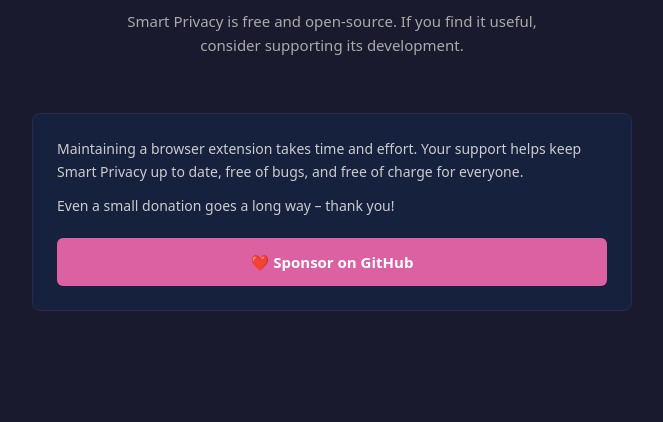
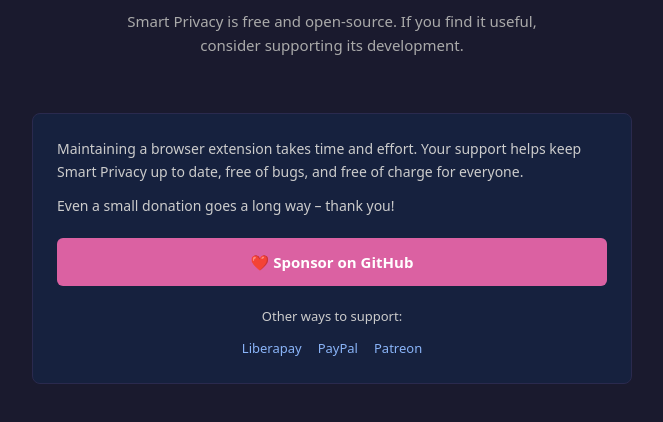
Before and after one commit to emanuelen5/smart-privacy, a browser extension: page static/sponsor/sponsor.html in a window 1280 px wide. Shown: the part 270-692 px from the top of the page, without its empty margins (308-971 px from the left). Drawn offline with Linux system fonts and the light colour scheme.

Commit message:
Add other ways to support

```diff
--- a/src/background.ts
+++ b/src/background.ts
@@ -1,8 +1,8 @@
 import type {
+  BackgroundMessage,
+  PromptReason,
+  ShowPromptMessage,
   StorageData,
-  PromptReason,
-  BackgroundMessage,
-  ShowPromptMessage,
 } from './types.js';
 import { getDomain } from './utils.js';
 
--- a/static/sponsor/sponsor.css
+++ b/static/sponsor/sponsor.css
@@ -91,3 +91,27 @@
 .btn-sponsor:hover {
   background: #c4508e;
 }
+
+.alt-heading {
+  margin-top: 8px;
+  font-size: 13px;
+  color: #aaa;
+  text-align: center;
+}
+
+.alt-links {
+  display: flex;
+  justify-content: center;
+  gap: 16px;
+  flex-wrap: wrap;
+}
+
+.alt-links a {
+  color: #8ab4f8;
+  font-size: 13px;
+  text-decoration: none;
+}
+
+.alt-links a:hover {
+  text-decoration: underline;
+}
--- a/static/sponsor/sponsor.html
+++ b/static/sponsor/sponsor.html
@@ -30,6 +30,13 @@
       >
         ❤️ Sponsor on GitHub
       </a>
+
+      <p class="alt-heading">Other ways to support:</p>
+      <div class="alt-links">
+        <a href="https://liberapay.com/emaus/donate" target="_blank" rel="noopener noreferrer">Liberapay</a>
+        <a href="https://www.paypal.com/paypalme/erasmusc/5usd" target="_blank" rel="noopener noreferrer">PayPal</a>
+        <a href="https://www.patreon.com/cw/eraced" target="_blank" rel="noopener noreferrer">Patreon</a>
+      </div>
     </section>
   </div>
 </body>
```
